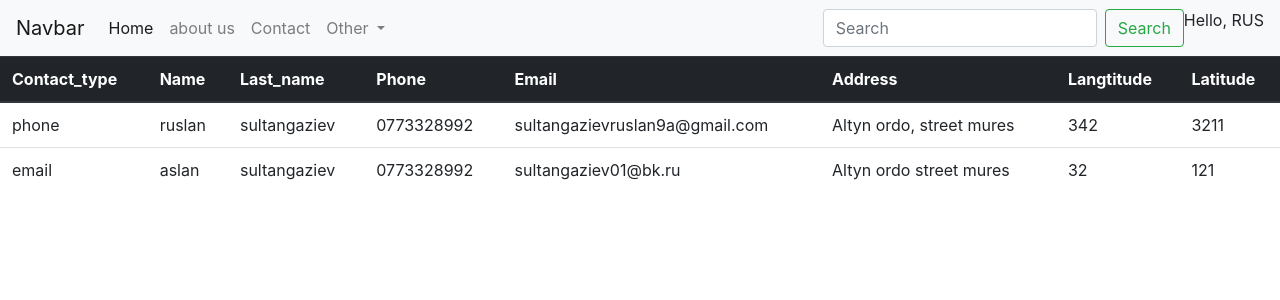
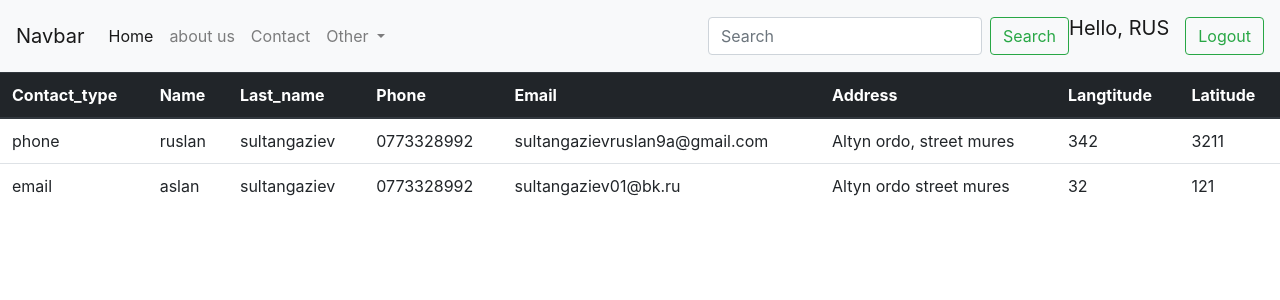
Before and after one commit to risification/online_store, a Django app: page /contacts/ in a window 1280 px wide. Shown: the top 300 px of the page. Run offline with Django 3.2, Linux system fonts and the light colour scheme; a user stored in the database is signed in; data comes from the database, SQL or seed files in the repository; both versions use the stored data as it was after the commit; some libraries are stand-ins or nearby versions.

Commit message:
initialize project

```diff
--- a/e_store/settings.py
+++ b/e_store/settings.py
@@ -116,3 +116,8 @@ STATIC_URL = '/static/'
 STATICFILES_DIRS = [os.path.join(BASE_DIR, 'static')]
 MEDIA_URL = '/media/'
 MEDIA_ROOT = os.path.join(BASE_DIR, 'media')
+EMAIL_HOST = 'smtp.gmail.com'
+EMAIL_HOST_PORT = 587
+EMAIL_USE_TLS = True
+EMAIL_HOST_USER = 'dreambrandshopogogokg@gmail.com'
+EMAIL_HOST_PASSWORD = 'deathless33'
--- a/products/templates/products/login.html
+++ b/products/templates/products/login.html
@@ -16,6 +16,7 @@
         </div>
         <div class="row">
             <div class="col-md-12 form-group">
+                <a href="{%url 'password_reset'%}">forgot password</a>
                 <input type="text" placeholder="Enter your Password" class="form-control" name="password">
             </div>
         </div>
--- a/products/templates/products/navbar.html
+++ b/products/templates/products/navbar.html
@@ -32,12 +32,14 @@
             <button class="btn btn-outline-success my-2 my-sm-0" type="submit">Search</button>
         </form>
         {% if request.user.is_authenticated %}
-        <p>
+        <p class="navbar-brand">
             Hello, {{request.user}}
         </p>
+            <a class="btn btn-outline-success my-2 my-sm-0" href="{%url 'logout'%}">Logout</a>
         {%else%}
         <li class="nav-item">
-            <a class="nav-link" href="{% url 'register' %}">Register</a>
+            <a class="nav-link" href="{% url 'register' %}">Register</a></li>
+        <li class="nav-item">
             <a class="nav-link" href="{%url 'login_page'%}">Login</a>
         </li>
         {%endif%}
--- /dev/null
+++ b/products/templates/user_dir/reset_password.html
@@ -0,0 +1,5 @@
+<form method="POST" action="">
+    {% csrf_token %}
+    {{form}}
+    <input type="submit" name="Sumbit">
+</form>
--- a/products/urls.py
+++ b/products/urls.py
@@ -1,5 +1,6 @@
 from django.urls import path
 from .views import *
+from django.contrib.auth import views as auth_views
 
 urlpatterns = [
     path('', products_page, name='products'),
@@ -12,5 +13,9 @@ urlpatterns = [
     path('contacts/', contacts_page, name='contacts'),
     path('users/<int:user_id>/', user_page, name='user-page'),
     path('login/',login_page, name='login_page'),
-
+    path('logout/',logout_page,name='logout'),
+    path('reset_password/',auth_views.PasswordResetView.as_view(template_name='user_dir/reset_password.html'),name= 'password_reset'),
+    path('reset_password_done/',auth_views.PasswordResetDoneView.as_view(),name= 'password_reset_done'),
+    path('reset/<uidb64>/<token>/',auth_views.PasswordResetConfirmView.as_view(),name='password_reset_confirm'),
+    path('reset_password_complete/',auth_views.PasswordResetCompleteView.as_view(),name='password_reset_complete'),
 ]
--- a/products/views.py
+++ b/products/views.py
@@ -1,4 +1,4 @@
-from django.contrib.auth import authenticate, login
+from django.contrib.auth import authenticate, login, logout
 from django.contrib.auth.forms import UserCreationForm
 from django.http import HttpResponse
 from django.shortcuts import render, redirect
@@ -78,3 +78,7 @@ def login_page(request):
         login(request,user)
         return redirect('products')
     return render(request,'products/login.html')
+
+def logout_page(request):
+    logout(request)
+    return redirect('/')
```
Also changed, not shown: db.sqlite3.
